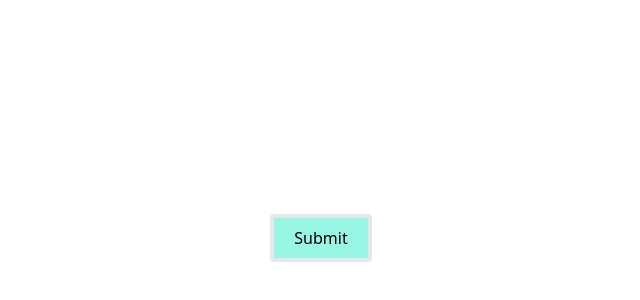
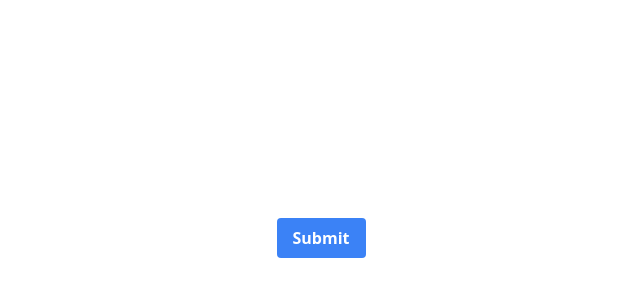
Before and after one commit to GabrielDSousa/Vue3-by-laracasts, a plain HTML site: page index.html in a window 1280 px wide. Shown: the part 162-462 px from the top of the page, without its empty margins (319-959 px from the left). Drawn offline with nearby package versions, Linux system fonts and the light colour scheme.

Commit message:
One Vue Component Per File

```diff
--- a/index.html
+++ b/index.html
@@ -13,21 +13,11 @@
     <div id="app">
         <app-button>Submit</app-button>
     </div>
-    <script>
+    <script type="module">
+        import AppButton from "./js/components/AppButton.js";
         let app ={
             components: {
-                'app-button': {
-                    template:`
-                        <button class="bg-teal-200 hover:bg-teal-400 border-4 rounded px-5 py-2 disabled:cursor-not-allowed" :disabled="processing">
-                            <slot></slot>
-                        </button>
-                    `,
-                    data() {
-                        return {
-                            processing: false
-                        };
-                    }
-                }
+                'app-button': AppButton
             }
         }
         Vue.createApp(app).mount('#app')
--- /dev/null
+++ b/js/components/AppButton.js
@@ -0,0 +1,12 @@
+export default {
+    template:`
+        <button class="bg-blue-500 hover:bg-blue-700 text-white font-bold py-2 px-4 rounded disabled:cursor-not-allowed" :disabled="processing">
+            <slot></slot>
+        </button>
+    `,
+    data() {
+        return {
+            processing: false
+        };
+    }
+}
```
